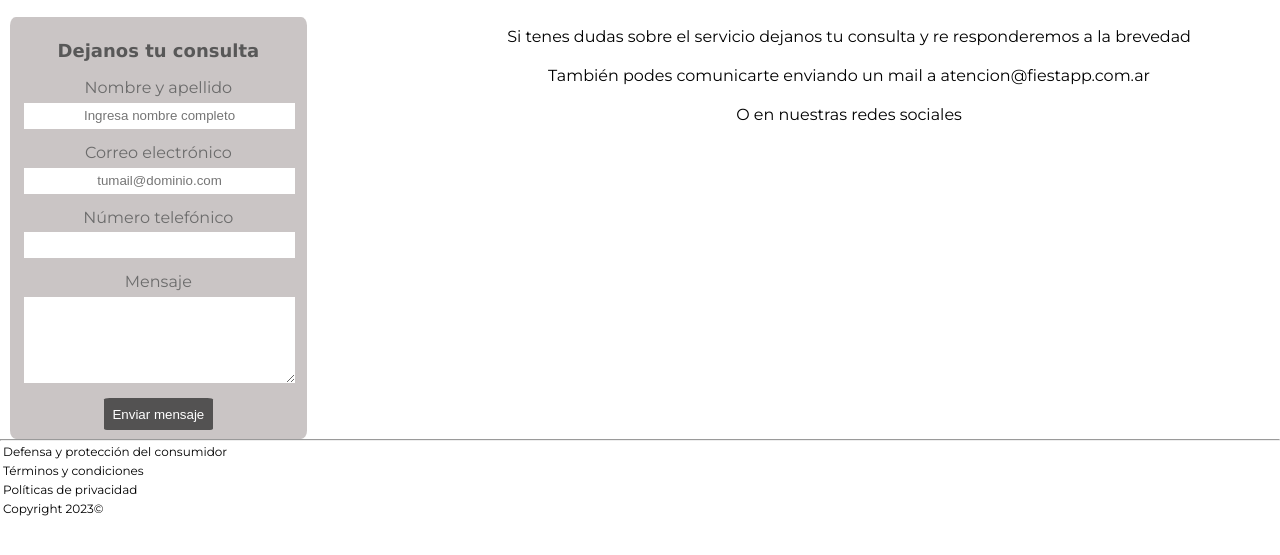
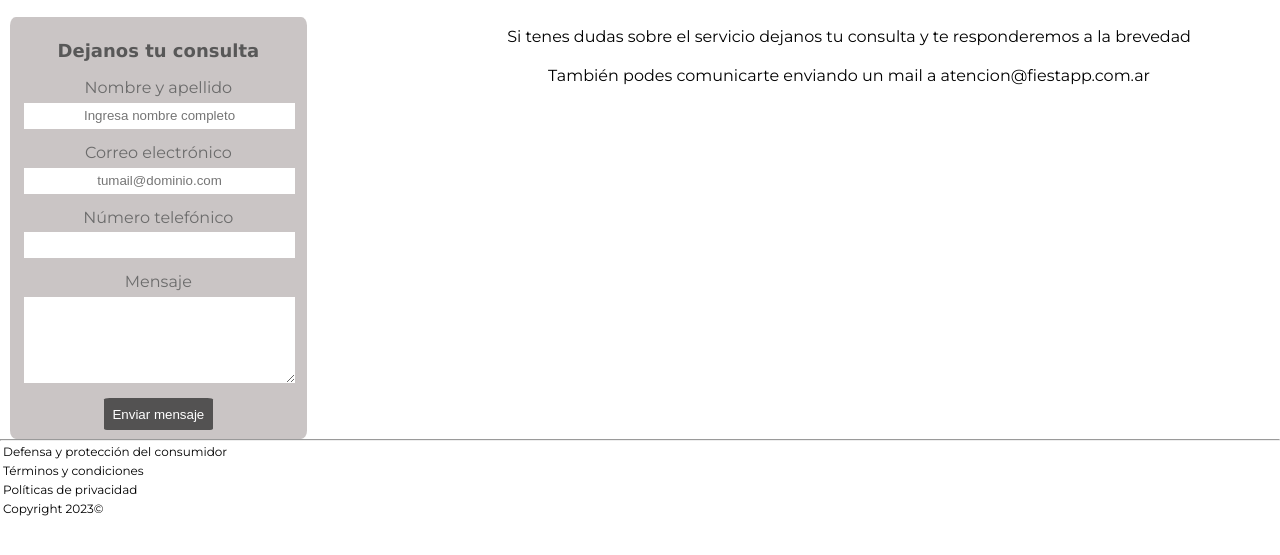
Before and after one commit to cfsouza092/PF-Souza, a plain HTML site: page Pages/contacto.html in a window 1280 px wide. Shown: the part 181-736 px from the top of the page. Drawn offline with Linux system fonts and the light colour scheme.

Commit message:
corrección ortigrafica

```diff
--- a/Pages/contacto.html
+++ b/Pages/contacto.html
@@ -40,10 +40,8 @@
         <h1>Contacto</h1>
     <div class="grid-container-contacto">
         <div id="parrafo-contacto">
-            <p>Si tenes dudas sobre el servicio dejanos tu consulta y re responderemos a la brevedad</p>
+            <p>Si tenes dudas sobre el servicio dejanos tu consulta y te responderemos a la brevedad</p>
             <p>También podes comunicarte enviando un mail a atencion@fiestapp.com.ar</p>
-            <p>O en nuestras redes sociales</p>
-
         </div>
 
         <form class="formulario-contacto">
```
